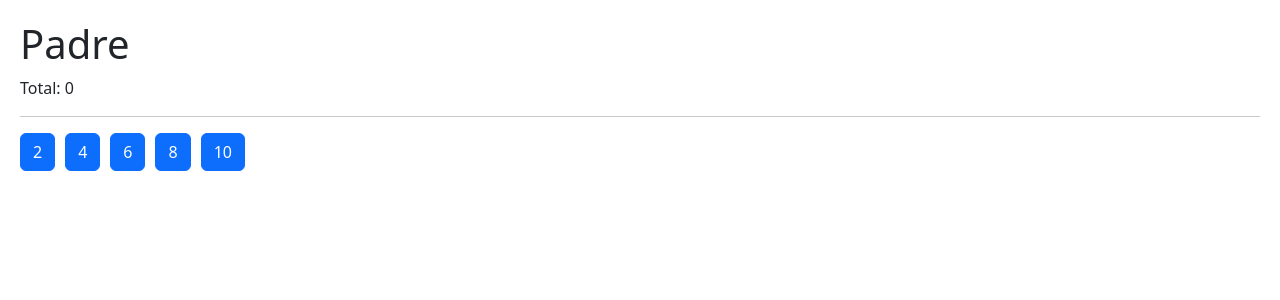
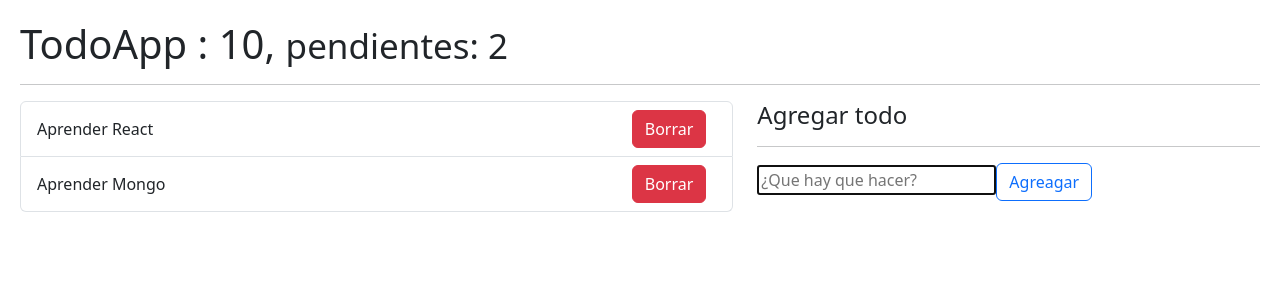
Before and after one commit to JulianLlanten8/RoadMapReact, a React (Vite) app in the folder hook-app/: page / in a window 1280 px wide. Shown: the top 300 px of the page. Built offline with nearby package versions, Linux system fonts and the light colour scheme.

Commit message:
Feact Aplicacion de TODO, usando reducer

```diff
--- /dev/null
+++ b/hook-app/src/components/TodoAdd.jsx
@@ -0,0 +1,43 @@
+import PropTypes from "prop-types";
+import { useForm } from "../hooks/useForm";
+export const TodoAdd = ({ handleNewTodo }) => {
+  const { description, onInputChange, onResetForm } = useForm({
+    description: "",
+  });
+
+  const onFormSubmit = (e) => {
+    e.preventDefault();
+    if (description.trim().length <= 1) {
+      return;
+    }
+    const newTodo = {
+      id: new Date().getTime(),
+      description,
+      done: false,
+    };
+    handleNewTodo && handleNewTodo(newTodo);
+    onResetForm();
+  };
+
+  return (
+    <form onSubmit={onFormSubmit}>
+      <input
+        type="text"
+        name="description"
+        id="description"
+        placeholder="¿Que hay que hacer?"
+        className="form-conntrol"
+        value={description}
+        onChange={onInputChange}
+        autoFocus={true}
+      />
+      <button type="submit" className="btn btn-outline-primary">
+        Agreagar
+      </button>
+    </form>
+  );
+};
+
+TodoAdd.propTypes = {
+  handleNewTodo: PropTypes.func.isRequired,
+};
--- /dev/null
+++ b/hook-app/src/components/TodoList.jsx
@@ -0,0 +1,16 @@
+import PropTypes from "prop-types";
+import { TodoListItem } from "./TodoListItem";
+
+export const TodoList = ({ todos = [] }) => {
+  return (
+    <ul className="list-group">
+      {todos.map((todo) => (
+        <TodoListItem key={todo.id} todo={todo} />
+      ))}
+    </ul>
+  );
+};
+
+TodoList.propTypes = {
+  todos: PropTypes.array.isRequired,
+};
--- /dev/null
+++ b/hook-app/src/components/TodoListItem.jsx
@@ -0,0 +1,18 @@
+import PropTypes from "prop-types";
+
+export const TodoListItem = ({ todo }) => {
+  return (
+    <>
+      <li
+        className="list-group-item d-flex justify-content-between"
+      >
+        <span className="align-self-center">{todo.description}</span>
+        <button className="btn btn-danger">Borrar</button>
+      </li>
+    </>
+  );
+};
+
+TodoListItem.propTypes = {
+  todo: PropTypes.object.isRequired,
+};
--- a/hook-app/src/components/index.js
+++ b/hook-app/src/components/index.js
@@ -1,2 +1,5 @@
 export * from "./LoandingQuote";
 export * from "./Quote";
+export * from "./TodoAdd";
+export * from "./TodoList";
+export * from "./TodoListItem";
--- a/hook-app/src/main.jsx
+++ b/hook-app/src/main.jsx
@@ -10,11 +10,13 @@
 // import { Memorize } from "./Memos/Memorize";
 // import { MemoHook } from "./Memos/MemoHook";
 // import { CallBackHook } from "./Memos/CallBackHook";
-import { Padre} from "./tarea-memo/Padre";
+// import { Padre } from "./tarea-memo/Padre";
+// import "./useReducer/intro-reducer";
+import { TodoApp } from "./useReducer/TodoApp";
 import "./index.css";
 
 ReactDOM.createRoot(document.getElementById("root")).render(
   <React.StrictMode>
-    <Padre />
+    <TodoApp />
   </React.StrictMode>
 );
--- /dev/null
+++ b/hook-app/src/useReducer/TodoApp.jsx
@@ -0,0 +1,48 @@
+import { useReducer } from "react";
+import { todoReducer } from "./todoReducer";
+import { TodoList, TodoAdd } from "../components";
+
+const initialState = [
+  {
+    id: new Date().getTime(),
+    description: "Aprender React",
+    done: false,
+  },
+  {
+    id: new Date().getTime() + 1,
+    description: "Aprender Mongo",
+    done: false,
+  },
+];
+
+export const TodoApp = () => {
+  const [todos, dispatch] = useReducer(todoReducer, initialState);
+
+  const handleNewTodo = (todo) => {
+    const action = {
+      type: "[TODO] Add TODO",
+      payload: todo,
+    };
+    dispatch(action);
+  };
+
+  return (
+    <>
+      <h1>
+        TodoApp : 10, <small>pendientes: 2</small>
+      </h1>
+      <hr />
+      <main className="row">
+        <div className="col-7">
+          <TodoList todos={todos} />
+        </div>
+
+        <div className="col-5">
+          <h4>Agregar todo</h4>
+          <hr />
+          <TodoAdd handleNewTodo={handleNewTodo} />
+        </div>
+      </main>
+    </>
+  );
+};
--- /dev/null
+++ b/hook-app/src/useReducer/intro-reducer.js
@@ -0,0 +1,31 @@
+const initialState = [
+  {
+    id: 1,
+    todo: "Recolectar las piedras del infinito",
+    done: false,
+  },
+];
+
+const todoReducer = (state = initialState, action = {}) => {
+  if (action?.type === "add") {
+    return [...state, action.payload];
+  }
+  return state;
+};
+
+let todos = todoReducer();
+
+const newTodo = {
+  id: 2,
+  todo: "Recolectar las piedras del infinito",
+  done: false,
+};
+
+const AddTodoAction = {
+  type: "add",
+  payload: newTodo,
+};
+
+todos = todoReducer(todos, AddTodoAction);
+
+console.log(todos);
--- /dev/null
+++ b/hook-app/src/useReducer/todoReducer.js
@@ -0,0 +1,8 @@
+export const todoReducer = (initialState = [], action) => {
+  switch (action.type) {
+    case "[TODO] Add TODO":
+      return [...initialState, action.payload];
+    default:
+      return initialState;
+  }
+};
```
